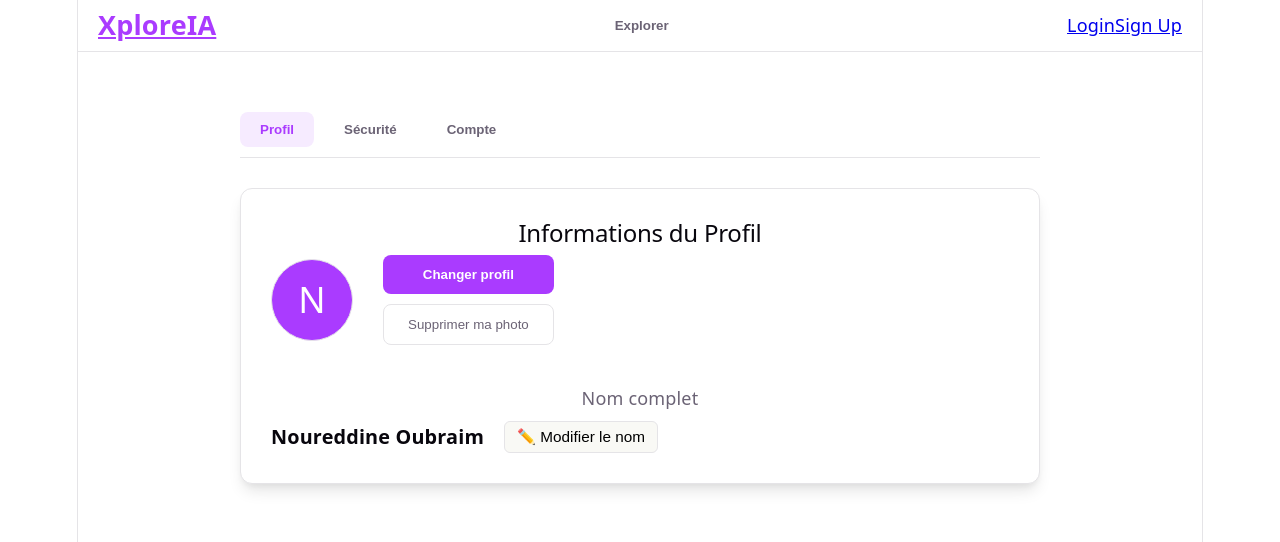
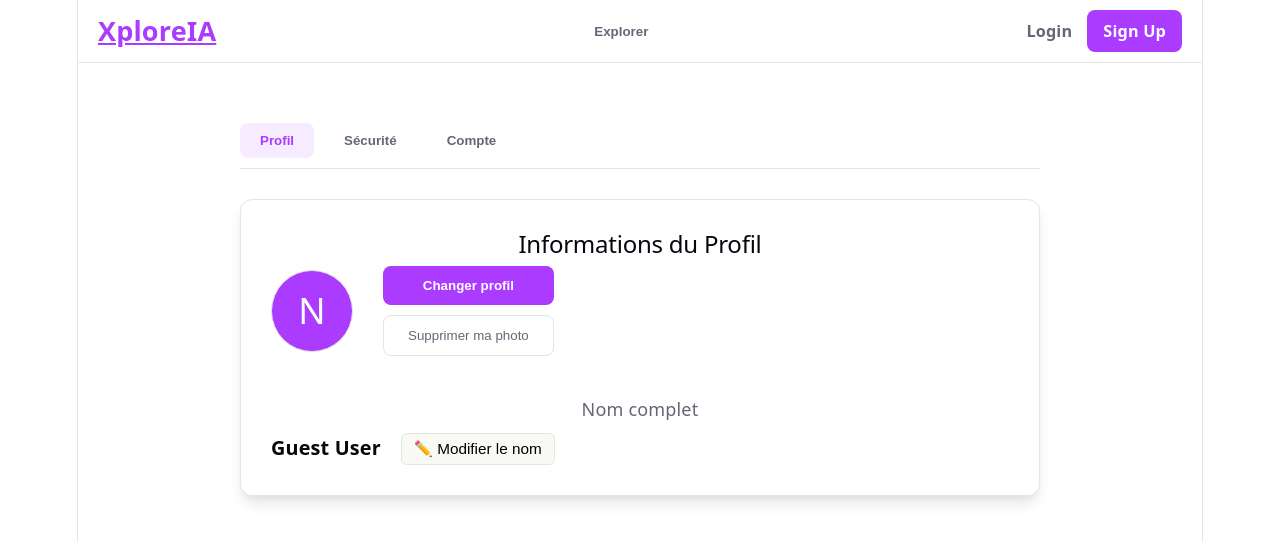
Before and after one commit to zakariae-bakkari/XploreIA, a React app in the folder frontend/: page /profile in a window 1280 px wide. Shown: the top 542 px of the page. Built offline with nearby package versions, Linux system fonts and the light colour scheme; no server answers; the HTML template or start-up script is replaced by a standard one.

Commit message:
fix those pages to be compatibel

```diff
--- a/frontend/src/App.css
+++ b/frontend/src/App.css
@@ -100,6 +100,58 @@
   color: var(--text-h);
 }
 
+.header-auth-links {
+  display: flex;
+  align-items: center;
+  gap: 15px;
+}
+
+.login-link {
+  text-decoration: none;
+  color: var(--text);
+  font-weight: 600;
+  font-size: 0.9rem;
+}
+
+.signup-link-btn {
+  text-decoration: none;
+  background: var(--accent);
+  color: white;
+  padding: 8px 16px;
+  border-radius: 8px;
+  font-weight: 600;
+  font-size: 0.9rem;
+  transition: all 0.2s ease;
+}
+
+.signup-link-btn:hover {
+  filter: brightness(1.1);
+  transform: translateY(-1px);
+}
+
+.header-nav a {
+  text-decoration: none;
+}
+
+.logout-mini-btn {
+  background: none;
+  border: none;
+  color: var(--text);
+  cursor: pointer;
+  display: flex;
+  align-items: center;
+  justify-content: center;
+  padding: 4px;
+  border-radius: 4px;
+  margin-left: 4px;
+  transition: all 0.2s ease;
+}
+
+.logout-mini-btn:hover {
+  background: rgba(239, 68, 68, 0.1);
+  color: #ef4444;
+}
+
 .main-content {
   flex-grow: 1;
   width: 100%;
--- a/frontend/src/components/PlaylistsPage.jsx
+++ b/frontend/src/components/PlaylistsPage.jsx
@@ -2,8 +2,8 @@ import { useState, useEffect } from 'react';
 import { apiRequest } from '../api';
 import './PlaylistsPage.css';
 
-const PlaylistsPage = () => {
-    const userEmail = 'noureddine@gmail.com';
+const PlaylistsPage = ({ user }) => {
+    const userEmail = user?.email || 'guest@example.com';
     const [playlists, setPlaylists] = useState([]);
     const [loading, setLoading] = useState(true);
 
--- a/frontend/src/components/ProfilePage.jsx
+++ b/frontend/src/components/ProfilePage.jsx
@@ -2,9 +2,9 @@ import { useState, useEffect } from 'react';
 import { apiRequest } from '../api';
 import './ProfilePage.css';
 
-const ProfilePage = () => {
-    const userEmail = 'noureddine@gmail.com';
-    const [userData, setUserData] = useState({ name: 'Noureddine Oubraim', profile_url: '' });
+const ProfilePage = ({ user }) => {
+    const userEmail = user?.email || 'guest@example.com';
+    const [userData, setUserData] = useState({ name: user?.name || 'Guest User', profile_url: '' });
     const [message, setMessage] = useState({ type: '', text: '' });
 
     // UI States
--- a/frontend/src/pages/HomePage.jsx
+++ b/frontend/src/pages/HomePage.jsx
@@ -6,55 +6,12 @@ import AiToolsPage from '../components/AiToolsPage'
 import { authApi } from '../api'
 import { User, LogOut } from 'lucide-react'
 
-function HomePage() {
+function HomePage({ user, loading }) {
   const [count, setCount] = useState(0)
-  const [user, setUser] = useState(null)
-  const [loading, setLoading] = useState(true)
-
-  useEffect(() => {
-    const checkAuth = async () => {
-      try {
-        const data = await authApi.checkStatus();
-        if (data.connected) {
-          setUser(data.user);
-        }
-      } catch (err) {
-        console.error("Auth check failed", err);
-      } finally {
-        setLoading(false);
-      }
-    };
-    checkAuth();
-  }, []);
-
-  const handleLogout = async () => {
-    await authApi.logout();
-    setUser(null);
-    window.location.reload();
-  };
 
   return (
     <>
       <section id="center">
-        <div className="auth-status-indicator">
-          {!loading && (
-            user ? (
-              <div className="user-badge connected">
-                <div className="status-dot online"></div>
-                <User size={16} />
-                <span>{user.name}</span>
-                <button onClick={handleLogout} title="Logout" className="logout-mini-btn">
-                  <LogOut size={14} />
-                </button>
-              </div>
-            ) : (
-              <div className="auth-buttons-top">
-                <a href="/login" className="login-btn-sm">Login</a>
-                <a href="/signup" className="signup-btn-sm">Sign Up</a>
-              </div>
-            )
-          )}
-        </div>
         <AiToolsPage />
         <div className="hero">
           <img src={heroImg} className="base" width="170" height="179" alt="" />
```
